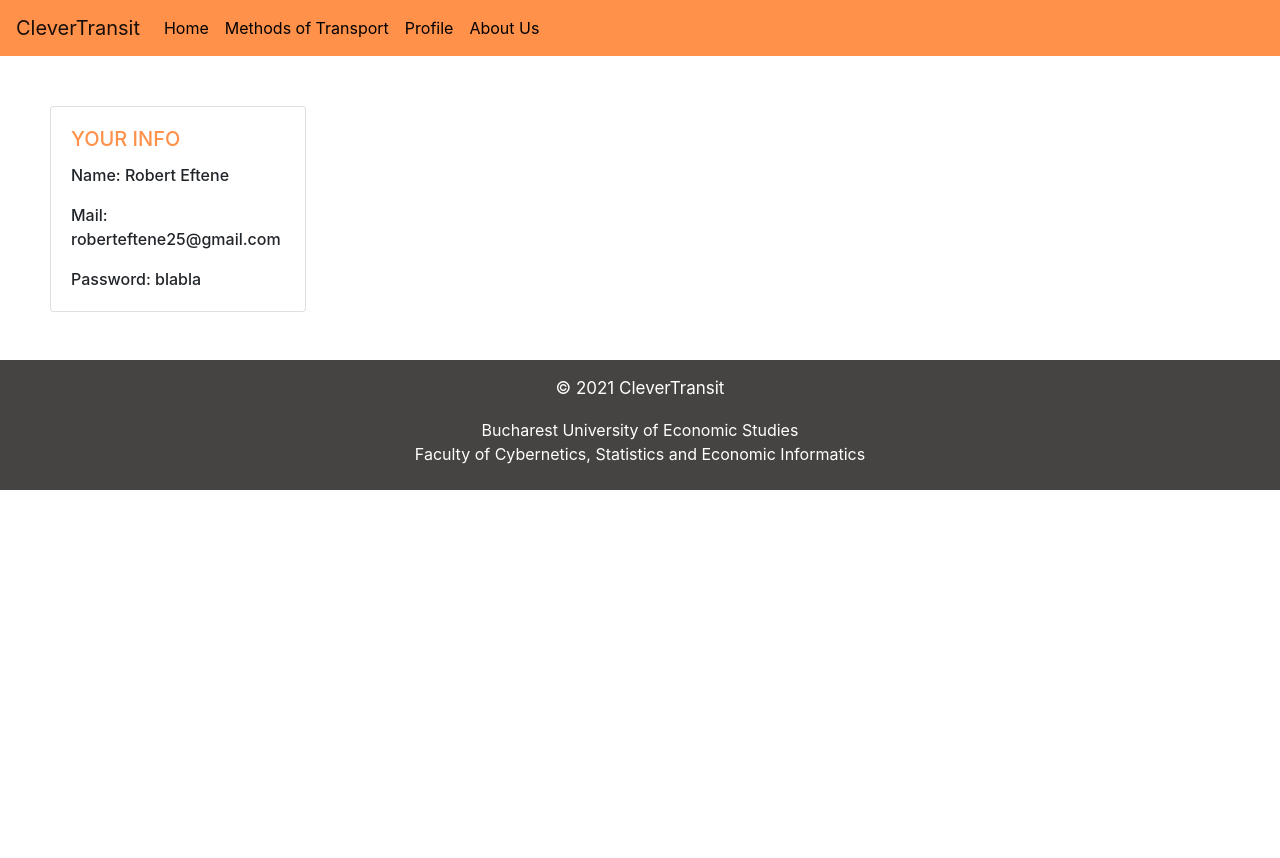
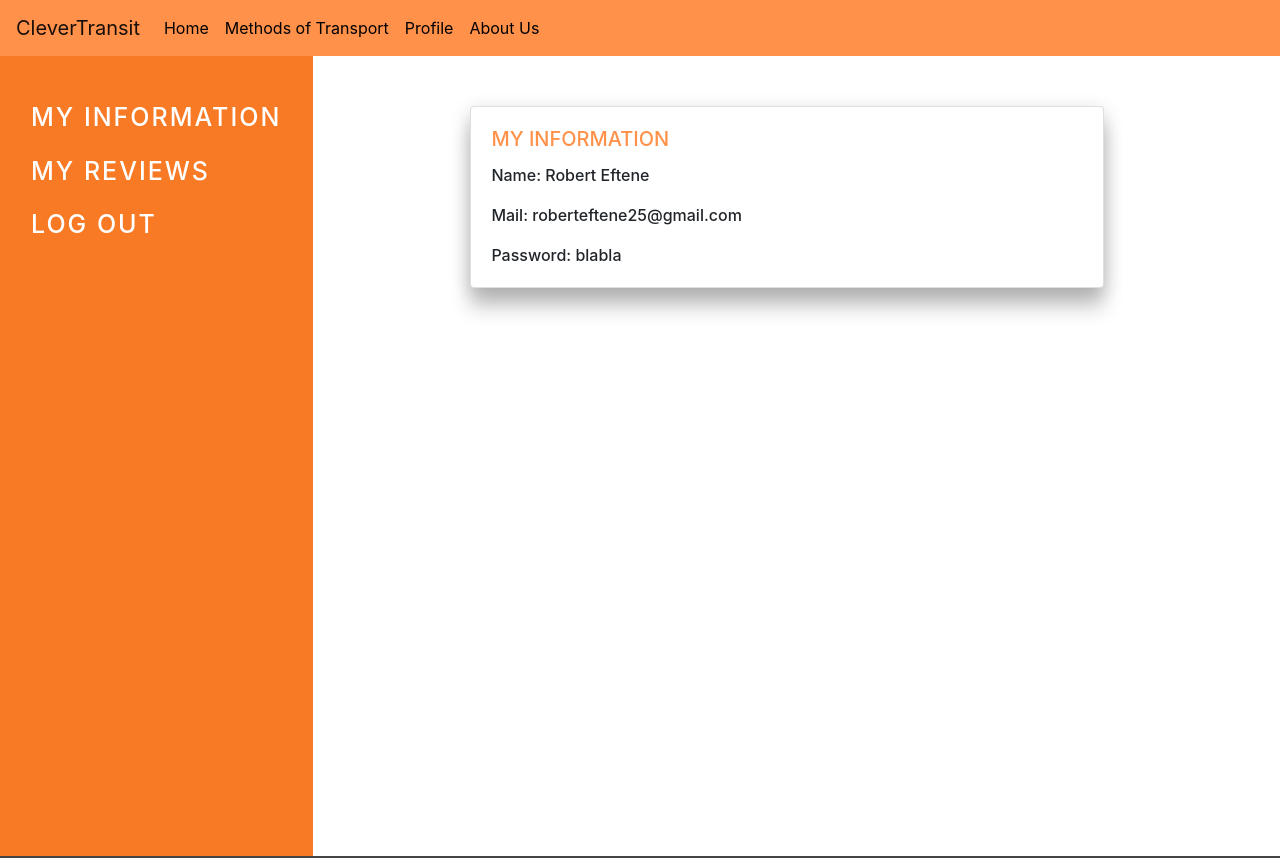
Before and after one commit to roberteftene/CleverTransit, a React (Create React App) app in the folder frontend/: page /profile in a window 1280 px wide. Shown: the top 858 px of the page. Before the commit the page ends 800 px from the top, so only its background shows below. Built offline with nearby package versions, Linux system fonts and the light colour scheme.

Commit message:
added menu on left side

```diff
--- a/frontend/src/components/ProfileInfoCard/ProfileInfoCard.css
+++ b/frontend/src/components/ProfileInfoCard/ProfileInfoCard.css
@@ -1,13 +1,16 @@
 .card {
     padding: 20px;
+    background-color: #ff914a;
+    box-shadow: 0 20px 20px 0 rgba(0, 0, 0, 0.2), 0 6px 20px 0 rgba(0, 0, 0, 0.19);
+    width:95%;
 }
 
 .card-title {
-    color: #ff914a;
+    color: #000;
     text-transform: uppercase;
+
 }
 
 .infoCard-container {
-    width: 20%;
-    margin-left:50px;
+    width: 70%;
 }
--- a/frontend/src/components/ProfileInfoCard/ProfileInfoCard.js
+++ b/frontend/src/components/ProfileInfoCard/ProfileInfoCard.js
@@ -14,7 +14,7 @@ export default class ProfileInfoCard extends React.Component {
             <div className="infoCard-container">
 
                 <Card>
-                    <Card.Title>Your info</Card.Title>
+                    <Card.Title>My information</Card.Title>
                     <Card.Text>Name: Robert Eftene</Card.Text>
                     <Card.Text>Mail: roberteftene25@gmail.com</Card.Text>
                     <Card.Text>Password: blabla</Card.Text>
--- /dev/null
+++ b/frontend/src/components/ProfileMenu/ProfileMenu.css
@@ -0,0 +1,24 @@
+
+.fas {
+    color: #fff;
+    margin-right: 10px;
+}
+
+.option-item {
+    color: rgb(70, 70, 70);
+    text-transform: uppercase;
+    font-size: 25px;
+    letter-spacing: 2px;
+    transition: all .2s ease-in-out;
+    font-weight: 500;
+    width:100% !important;
+}
+
+.option-item:hover {
+    transform: scale(1.2);
+    color:#fff!important;
+}
+
+.option-item:focus {
+    color: #fff !important;
+}
--- /dev/null
+++ b/frontend/src/components/ProfileMenu/ProfileMenu.js
@@ -0,0 +1,31 @@
+import React from "react";
+import "./ProfileMenu.css";
+import Nav from "react-bootstrap/Nav";
+import { Form, FormControl} from 'react-bootstrap';
+import Button from 'react-bootstrap/Button'
+import axios from "axios";
+
+
+export default class ProfileMenu extends React.Component {
+    constructor(props) {
+        super(props);
+        this.state = {
+        };
+    }
+
+    render() {
+        return (
+            <>
+                <div className="container" >
+                    <Nav defaultActiveKey="/home" className="flex-column options-menu">
+                        <Nav.Item>
+                            <Nav.Link className="option-item">My Information</Nav.Link>
+                            <Nav.Link className="option-item">My Reviews</Nav.Link>
+                            <Nav.Link className="option-item">Log Out</Nav.Link>
+                        </Nav.Item>
+                    </Nav>
+                </div>
+            </>
+        );
+    }
+}
--- a/frontend/src/containers/ProfilePage/ProfilePage.css
+++ b/frontend/src/containers/ProfilePage/ProfilePage.css
@@ -4,11 +4,28 @@
     padding: 0;
 }
 
-html {
-    width:100%;
-    height:100%;
+.options-menu {
+    padding: 15px;
+    position: fixed;
 }
 
-.profilePage-container {
-    width:100%;
+.options-menu-col {
+    background-color: #f87a25;
 }
+
+@media only screen and (max-width: 750px) {
+    .options-menu {
+        position: relative;
+    }
+}
+
+.profile-container {
+    display: flex;
+    flex-direction: column;
+    align-items: center;
+    height: 100vh;
+}
+
+.profile-card {
+    margin: auto;
+}
--- a/frontend/src/containers/ProfilePage/ProfilePage.js
+++ b/frontend/src/containers/ProfilePage/ProfilePage.js
@@ -1,21 +1,54 @@
 import React from "react"
 import ProfileInfoCard from "../../components/ProfileInfoCard/ProfileInfoCard"
+import Row from 'react-bootstrap/Row'
+import Col from 'react-bootstrap/Col'
+import axios from 'axios'
+import ReviewInfo from '../../components/ReviewCard/ReviewInfo'
+import ProfileMenu from '../../components/ProfileMenu/ProfileMenu'
 import './ProfilePage.css'
 
 export default class ProfilePage extends React.Component {
     constructor(props){
         super(props)
-        this.state = {}
+        this.state = {
+            isMyReviews:false
+        }
     }
 
     render() {
         return <>
-            <div className="profilePage-container">
+            {/* <div className="profilePage-container">
                 <ProfileInfoCard className="profile-card"></ProfileInfoCard>
-                <br/>
-                <br/>
-            </div>
+
+            </div> */}
+
+            <Row>
+                <Col className="options-menu-col" sm={3}>
+                    <ProfileMenu className="options-menu"></ProfileMenu>
+                </Col>
+
+                <Col sm={9}>
+                    {
+                        this.state.isMyReviews === false && (
+                            <>
+                                <div className = "profile-container">
+                                    <ProfileInfoCard className="profile-card"></ProfileInfoCard>
+                                    <br />
+                                    <br />
+                                </div>
+
+                            </>
+                        )
+                    }
+                    {
+                        this.state.isMyReviews===true && (
+                            <>
+                                <p>User Reviews Here</p>
+                            </>
+                        )
+                    }
+                </Col>
+            </Row>
         </>
     }
-
 }
```
